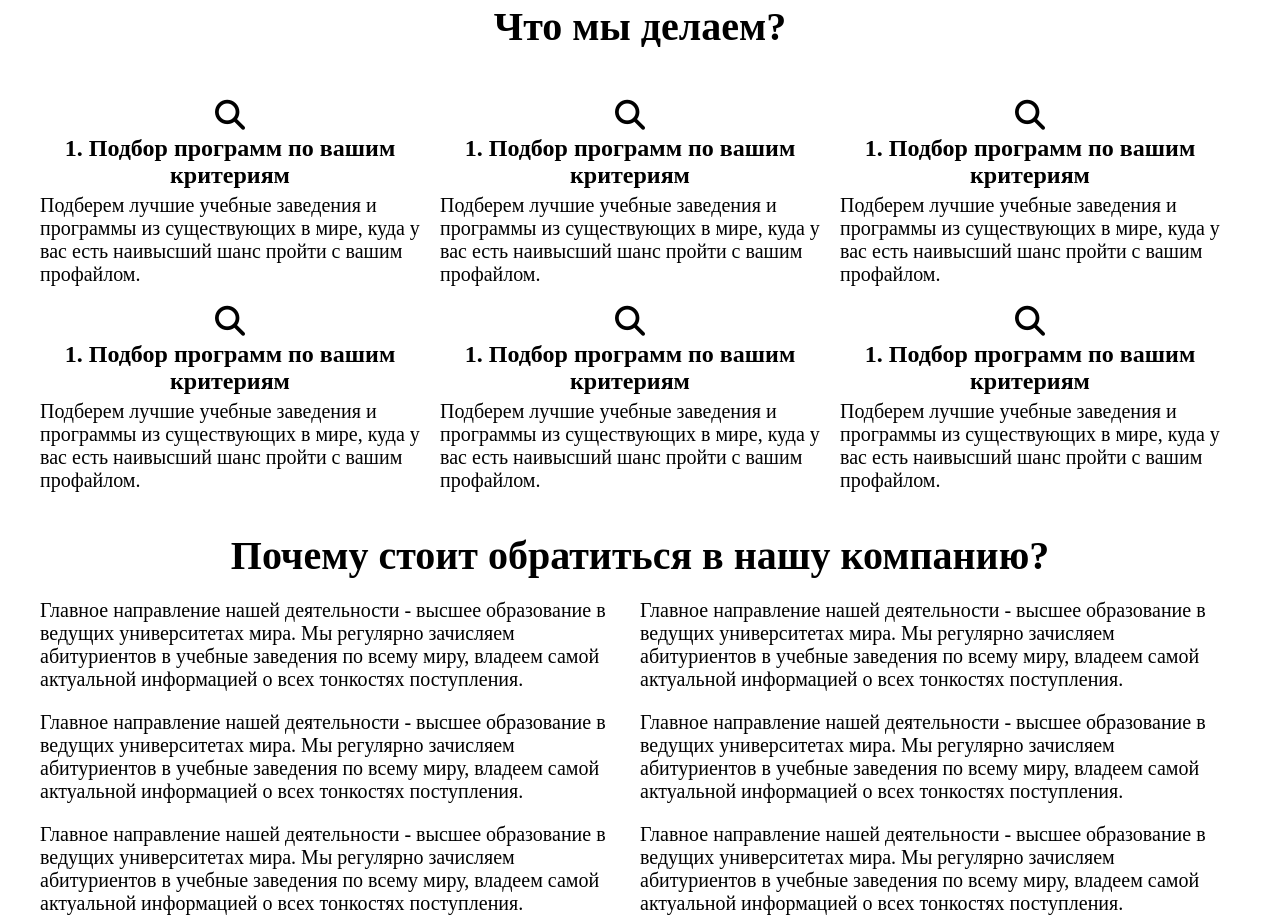
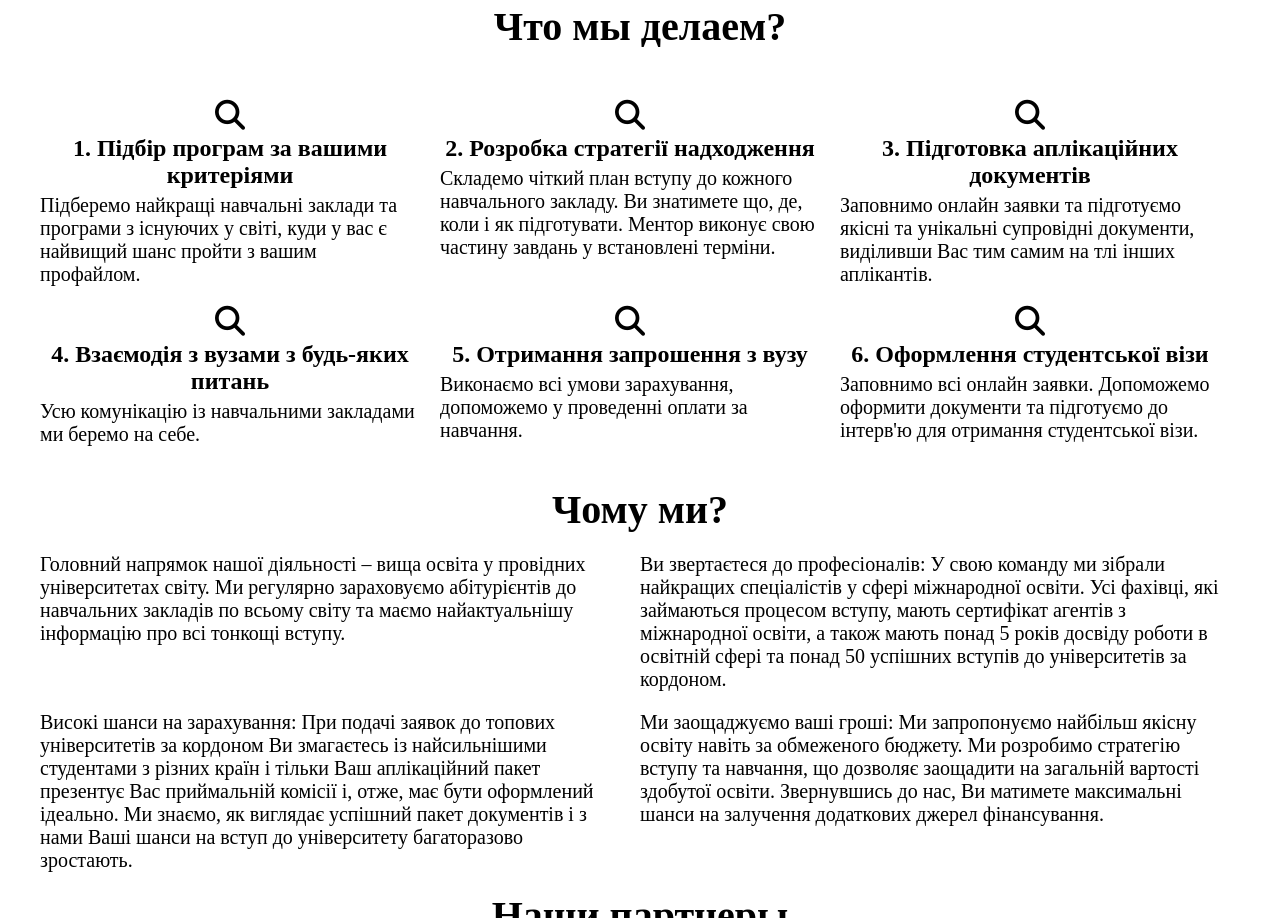
Before and after one commit to Xalab/study-site, a website: page index.html in a window 1280 px wide. Shown: the part 875-1793 px from the top of the page. Drawn offline with Linux system fonts and the light colour scheme.

Commit message:
Наполнение

```diff
--- a/index.html
+++ b/index.html
@@ -41,103 +41,87 @@
             <div class="wedo">
                 <div>
                     <i class="fa-solid fa-magnifying-glass icon"></i>
-                    <h1 class="wedo-h1">1. Подбор программ по вашим критериям</h1>
+                    <h1 class="wedo-h1">1. Підбір програм за вашими критеріями</h1>
                     <p class="wedo-p">
-                        Подберем лучшие учебные заведения и программы из существующих в мире,
-                        куда у вас есть наивысший шанс пройти с вашим профайлом.
+                        Підберемо найкращі навчальні заклади та програми з існуючих у світі,
+                        куди у вас є найвищий шанс пройти з вашим профайлом.
                     </p>
                 </div>
                 <div>
                     <i class="fa-solid fa-magnifying-glass icon"></i>
-                    <h1 class="wedo-h1">1. Подбор программ по вашим критериям</h1>
+                    <h1 class="wedo-h1">2. Розробка стратегії надходження</h1>
                     <p class="wedo-p">
-                        Подберем лучшие учебные заведения и программы из существующих в мире,
-                        куда у вас есть наивысший шанс пройти с вашим профайлом.
+                        Складемо чіткий план вступу до кожного навчального закладу.
+                        Ви знатимете що, де, коли і як підготувати. Ментор виконує свою
+                        частину завдань у встановлені терміни.
                     </p>
                 </div>
                 <div>
                     <i class="fa-solid fa-magnifying-glass icon"></i>
-                    <h1 class="wedo-h1">1. Подбор программ по вашим критериям</h1>
+                    <h1 class="wedo-h1">3. Підготовка аплікаційних документів</h1>
                     <p class="wedo-p">
-                        Подберем лучшие учебные заведения и программы из существующих в мире,
-                        куда у вас есть наивысший шанс пройти с вашим профайлом.
+                        Заповнимо онлайн заявки та підготуємо якісні та унікальні супровідні документи,
+                        виділивши Вас тим самим на тлі інших аплікантів.
                     </p>
                 </div>
                 <div>
                     <i class="fa-solid fa-magnifying-glass icon"></i>
-                    <h1 class="wedo-h1">1. Подбор программ по вашим критериям</h1>
+                    <h1 class="wedo-h1">4. Взаємодія з вузами з будь-яких питань</h1>
                     <p class="wedo-p">
-                        Подберем лучшие учебные заведения и программы из существующих в мире,
-                        куда у вас есть наивысший шанс пройти с вашим профайлом.
+                        Усю комунікацію із навчальними закладами ми беремо на себе.
                     </p>
                 </div>
                 <div>
                     <i class="fa-solid fa-magnifying-glass icon"></i>
-                    <h1 class="wedo-h1">1. Подбор программ по вашим критериям</h1>
+                    <h1 class="wedo-h1">5. Отримання запрошення з вузу</h1>
                     <p class="wedo-p">
-                        Подберем лучшие учебные заведения и программы из существующих в мире,
-                        куда у вас есть наивысший шанс пройти с вашим профайлом.
+                        Виконаємо всі умови зарахування, допоможемо у проведенні оплати за навчання.
                     </p>
                 </div>
                 <div>
                     <i class="fa-solid fa-magnifying-glass icon"></i>
-                    <h1 class="wedo-h1">1. Подбор программ по вашим критериям</h1>
+                    <h1 class="wedo-h1">6. Оформлення студентської візи</h1>
                     <p class="wedo-p">
-                        Подберем лучшие учебные заведения и программы из существующих в мире,
-                        куда у вас есть наивысший шанс пройти с вашим профайлом.
+                        Заповнимо всі онлайн заявки. Допоможемо оформити документи
+                        та підготуємо до інтерв'ю для отримання студентської візи.
                     </p>
                 </div>
             </div>
         </section>
         <section class="whywe">
-            <h1>Почему стоит обратиться в нашу компанию?</h1>
+            <h1>Чому ми?</h1>
             <div class="thisiswhy">
                 <div>
                     <p>
-                        Главное направление нашей деятельности - высшее образование
-                         в ведущих университетах мира. Мы регулярно зачисляем абитуриентов
-                          в учебные заведения по всему миру, владеем самой актуальной
-                           информацией о всех тонкостях поступления.
+                        Головний напрямок нашої діяльності – вища освіта у провідних
+                        університетах світу. Ми регулярно зараховуємо абітурієнтів до навчальних
+                        закладів по всьому світу та маємо найактуальнішу інформацію про всі тонкощі вступу.
                     </p>
                 </div>
                 <div>
                     <p>
-                        Главное направление нашей деятельности - высшее образование
-                         в ведущих университетах мира. Мы регулярно зачисляем абитуриентов
-                          в учебные заведения по всему миру, владеем самой актуальной
-                           информацией о всех тонкостях поступления.
+                        Ви звертаєтеся до професіоналів: У свою команду ми зібрали найкращих
+                        спеціалістів у сфері міжнародної освіти. Усі фахівці, які займаються
+                        процесом вступу, мають сертифікат агентів з міжнародної освіти,
+                        а також мають понад 5 років досвіду роботи в освітній сфері та понад 50
+                        успішних вступів до університетів за кордоном.
                     </p>
                 </div>
                 <div>
                     <p>
-                        Главное направление нашей деятельности - высшее образование
-                         в ведущих университетах мира. Мы регулярно зачисляем абитуриентов
-                          в учебные заведения по всему миру, владеем самой актуальной
-                           информацией о всех тонкостях поступления.
+                        Високі шанси на зарахування: При подачі заявок до топових університетів
+                        за кордоном Ви змагаєтесь із найсильнішими студентами з різних країн і
+                        тільки Ваш аплікаційний пакет презентує Вас приймальній комісії і, отже,
+                        має бути оформлений ідеально. Ми знаємо, як виглядає успішний пакет документів
+                        і з нами Ваші шанси на вступ до університету багаторазово зростають.
                     </p>
                 </div>
                 <div>
                     <p>
-                        Главное направление нашей деятельности - высшее образование
-                         в ведущих университетах мира. Мы регулярно зачисляем абитуриентов
-                          в учебные заведения по всему миру, владеем самой актуальной
-                           информацией о всех тонкостях поступления.
-                    </p>
-                </div>
-                <div>
-                    <p>
-                        Главное направление нашей деятельности - высшее образование
-                         в ведущих университетах мира. Мы регулярно зачисляем абитуриентов
-                          в учебные заведения по всему миру, владеем самой актуальной
-                           информацией о всех тонкостях поступления.
-                    </p>
-                </div>
-                <div>
-                    <p>
-                        Главное направление нашей деятельности - высшее образование
-                         в ведущих университетах мира. Мы регулярно зачисляем абитуриентов
-                          в учебные заведения по всему миру, владеем самой актуальной
-                           информацией о всех тонкостях поступления.
+                        Ми заощаджуємо ваші гроші: Ми запропонуємо найбільш якісну освіту навіть
+                        за обмеженого бюджету. Ми розробимо стратегію вступу та навчання,
+                        що дозволяє заощадити на загальній вартості здобутої освіти. Звернувшись
+                        до нас, Ви матимете максимальні шанси на залучення додаткових джерел фінансування.
                     </p>
                 </div>
             </div>
```
